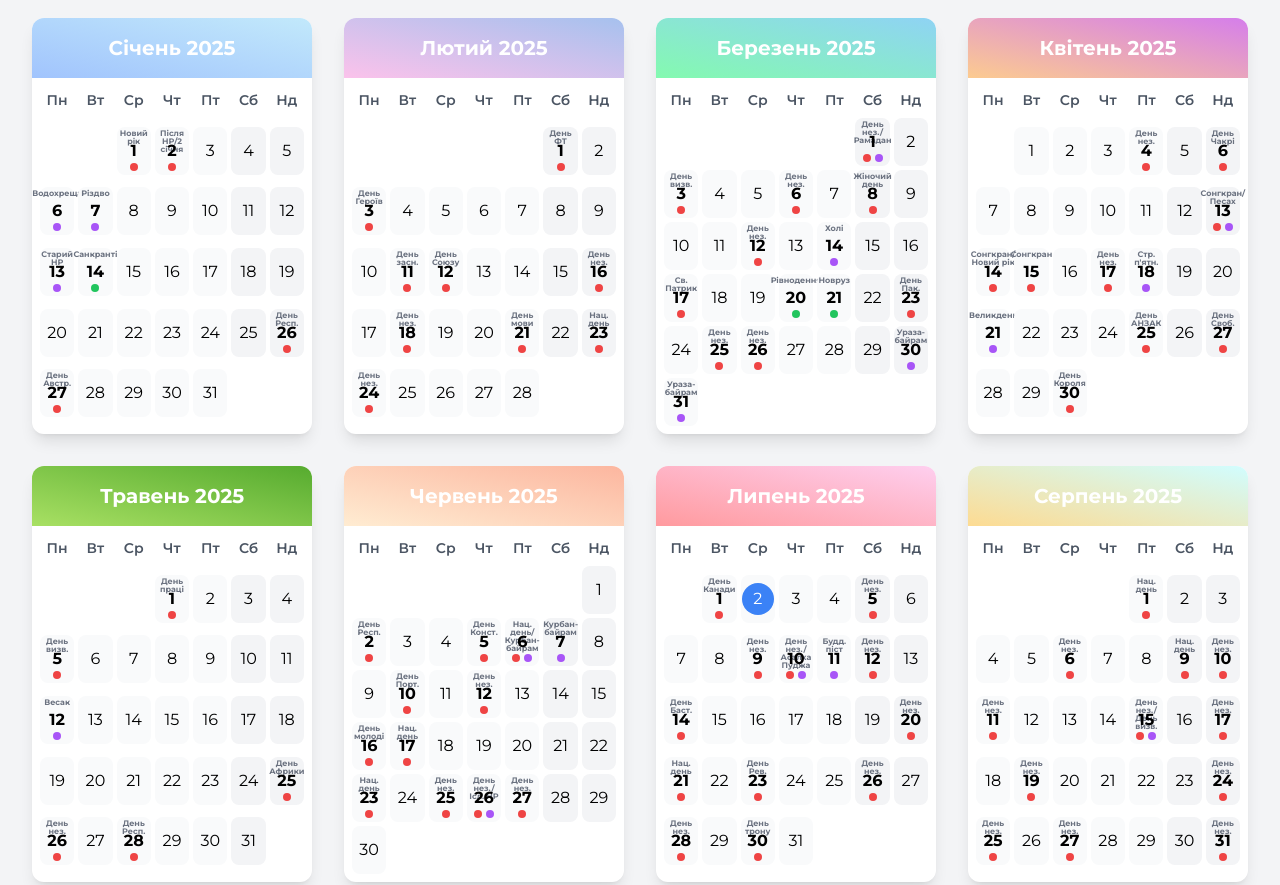
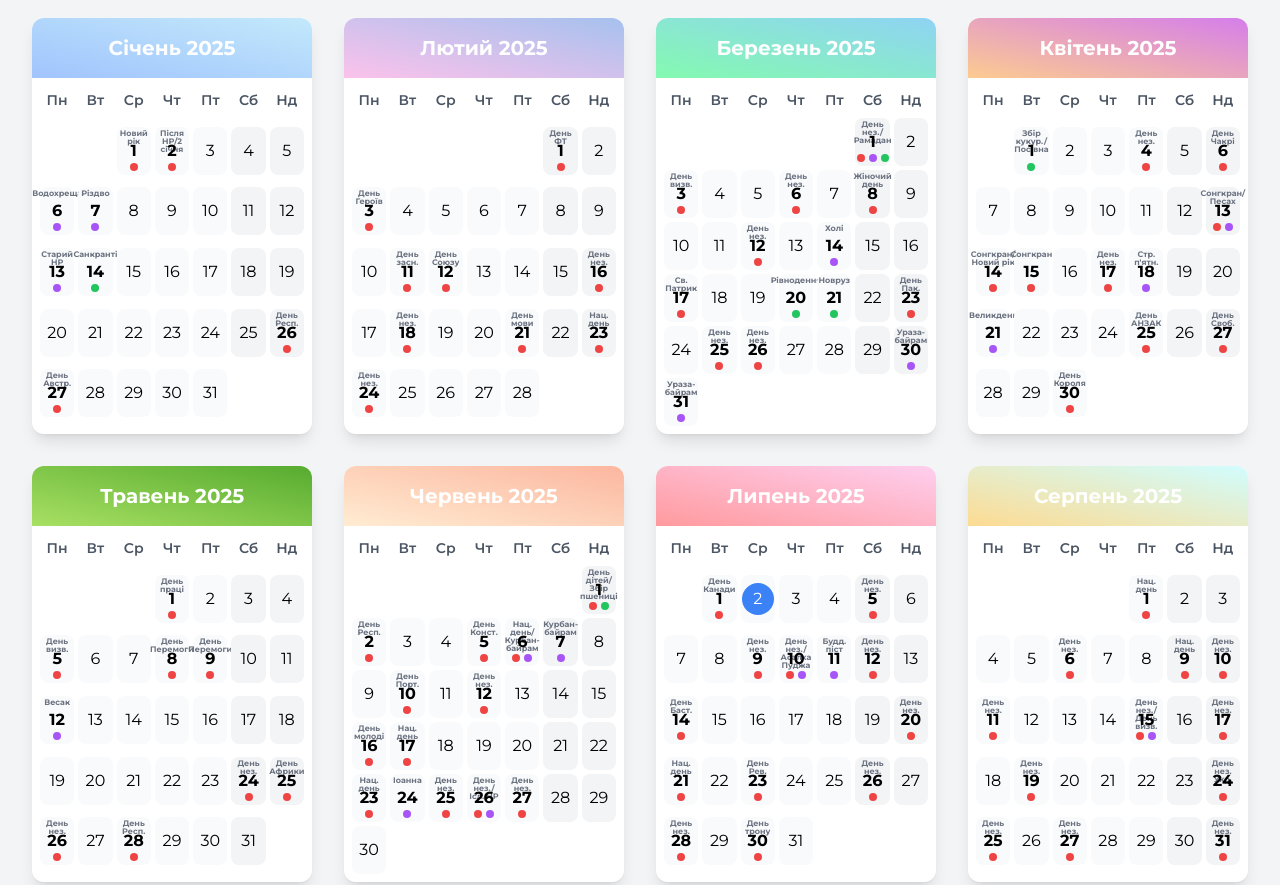
Before and after one commit to Rinado73/Kateryna, a plain HTML site: page index.html in a window 1280 px wide. Shown: the part 260-1145 px from the top of the page. Drawn offline with nearby package versions, Linux system fonts and the light colour scheme.

Commit message:
Update index.html

```diff
--- a/index.html
+++ b/index.html
@@ -148,7 +148,7 @@
 
     <script>
         document.addEventListener('DOMContentLoaded', () => {
-            // --- ОНОВЛЕНА БАЗА ДАНИХ СВЯТ ---
+            // --- ПОВНА ОНОВЛЕНА БАЗА ДАНИХ СВЯТ ---
             const holidays = {
                 // СІЧЕНЬ
                 "2025-01-01": [{ name: "Новий рік", shortName: "Новий рік", type: "red", countries: ["Швейцарія", "Сербія", "Японія", "Косово", "Австралія", "Північна Македонія", "Ізраїль", "Молдова", "Грузія", "ПАР", "Вірменія", "Тайвань", "Таїланд", "Казахстан", "Сінгапур", "Нова Зеландія", "Південна Корея", "Туніс", "Ямайка", "Руанда", "Тринідад і Тобаго", "Сенегал", "Сьєрра-Леоне", "Австрія", "Канада", "Німеччина", "Греція", "Болгарія", "Нідерланди", "Бельгія", "Хорватія", "Боснія і Герцеговина", "Кенія", "Танзанія", "Уганда"] }],
@@ -170,7 +170,7 @@
                 "2025-02-23": [{ name: "Національний день", shortName: "Нац. день", type: "red", countries: ["Бруней"] }],
                 "2025-02-24": [{ name: "День Незалежності", shortName: "День нез.", type: "red", countries: ["Естонія"] }],
                 // БЕРЕЗЕНЬ
-                "2025-03-01": [{ name: "День Незалежності", shortName: "День нез.", type: "red", countries: ["Боснія і Герцеговина"] }, { name: "Початок Рамадану", shortName: "Рамадан", type: "purple", countries: ["Ісламські країни"] }],
+                "2025-03-01": [{ name: "День Незалежності", shortName: "День нез.", type: "red", countries: ["Боснія і Герцеговина"] }, { name: "Початок Рамадану", shortName: "Рамадан", type: "purple", countries: ["Ісламські країни"] }, { name: "Початок весняної посівної", shortName: "Посівна", type: "green", countries: ["Північна півкуля"] }],
                 "2025-03-03": [{ name: "День визволення", shortName: "День визв.", type: "red", countries: ["Болгарія"] }],
                 "2025-03-06": [{ name: "День Незалежності", shortName: "День нез.", type: "red", countries: ["Гана"] }],
                 "2025-03-08": [{ name: "Міжнародний жіночий день", shortName: "Жіночий день", type: "red", countries: ["Вірменія", "Грузія", "Казахстан", "Узбекистан", "Молдова"] }],
@@ -185,6 +185,7 @@
                 "2025-03-30": [{ name: "Ід аль-Фітр (Ураза-байрам)", shortName: "Ураза-байрам", type: "purple", countries: ["Ісламські країни"] }],
                 "2025-03-31": [{ name: "Ід аль-Фітр (Ураза-байрам)", shortName: "Ураза-байрам", type: "purple", countries: ["Ісламські країни"] }],
                 // КВІТЕНЬ
+                "2025-04-01": [{ name: "Сезон збору кукурудзи (Африка)", shortName: "Збір кукур.", type: "green", countries: ["Африка"] }, { name: "Початок зимової посівної", shortName: "Посівна", type: "green", countries: ["Південна півкуля"] }],
                 "2025-04-04": [{ name: "День Незалежності", shortName: "День нез.", type: "red", countries: ["Сенегал"] }],
                 "2025-04-06": [{ name: "День Чакрі", shortName: "День Чакрі", type: "red", countries: ["Таїланд"] }],
                 "2025-04-13": [{ name: "Сонгкран (Тайський Новий рік)", shortName: "Сонгкран", type: "red", countries: ["Таїланд"] }, { name: "Песах", shortName: "Песах", type: "purple", countries: ["Ізраїль"] }],
@@ -199,20 +200,25 @@
                 // ТРАВЕНЬ
                 "2025-05-01": [{ name: "День праці", shortName: "День праці", type: "red", countries: ["Швейцарія", "Алжир", "Сербія", "Косово", "Північна Македонія", "Молдова", "Бангладеш", "Нігерія", "Грузія", "Вірменія", "Казахстан", "Узбекистан", "Кот-д'Івуар", "Шрі-Ланка", "Судан", "Пакистан", "Бенін", "Ботсвана", "Індонезія", "Того", "Гана", "Малайзія", "Ангола", "Ефіопія", "Сінгапур", "Замбія", "Філіппіни", "Зімбабве", "Гвінея", "Лесото", "Південна Корея", "Туніс", "Руанда", "Камерун", "Тринідад і Тобаго", "Сенегал", "Китай", "Сьєрра-Леоне", "Австрія", "Німеччина", "Греція", "Болгарія", "Бельгія", "Хорватія", "Нігер", "Боснія і Герцеговина", "Марокко", "Туреччина", "Кенія", "Танзанія", "Уганда"] }],
                 "2025-05-05": [{ name: "День визволення", shortName: "День визв.", type: "red", countries: ["Нідерланди"] }],
+                "2025-05-08": [{ name: "День Перемоги в Європі", shortName: "День Перемоги", type: "red", countries: ["Європейські країни"] }],
+                "2025-05-09": [{ name: "День Перемоги", shortName: "День Перемоги", type: "red", countries: ["Вірменія", "Казахстан", "Узбекистан"] }],
                 "2025-05-12": [{ name: "Весак", shortName: "Весак", type: "purple", countries: ["Таїланд", "Камбоджа", "М'янма", "Шрі-Ланка", "В'єтнам"] }],
+                "2025-05-24": [{ name: "День Незалежності", shortName: "День нез.", type: "red", countries: ["Еритрея"] }],
                 "2025-05-25": [{ name: "День Африки", shortName: "День Африки", type: "red", countries: ["Африканські країни"] }],
                 "2025-05-26": [{ name: "День Незалежності", shortName: "День нез.", type: "red", countries: ["Грузія"] }],
                 "2025-05-28": [{ name: "День Республіки", shortName: "День Респ.", type: "red", countries: ["Вірменія"] }],
                 // ЧЕРВЕНЬ
+                "2025-06-01": [{ name: "День дітей", shortName: "День дітей", type: "red", countries: ["Китай"] }, { name: "Сезон збору пшениці", shortName: "Збір пшениці", type: "green", countries: ["Північна півкуля"] }, { name: "Початок мусонної посівної", shortName: "Посівна", type: "green", countries: ["Південна Азія"] }],
                 "2025-06-02": [{ name: "День Республіки", shortName: "День Респ.", type: "red", countries: ["Італія"] }],
                 "2025-06-05": [{ name: "День Конституції", shortName: "День Конст.", type: "red", countries: ["Данія"] }],
                 "2025-06-06": [{ name: "Національний день", shortName: "Нац. день", type: "red", countries: ["Швеція"] }, { name: "Ід аль-Адха (Курбан-байрам)", shortName: "Курбан-байрам", type: "purple", countries: ["Ісламські країни"] }],
                 "2025-06-07": [{ name: "Ід аль-Адха (Курбан-байрам)", shortName: "Курбан-байрам", type: "purple", countries: ["Ісламські країни"] }],
                 "2025-06-10": [{ name: "День Португалії", shortName: "День Порт.", type: "red", countries: ["Португалія"] }],
-                "2025-06-12": [{ name: "День Незалежності", shortName: "День нез.", type: "red", countries: ["Філіппіни", "Росія"] }],
+                "2025-06-12": [{ name: "День Незалежності", shortName: "День нез.", type: "red", countries: ["Філіппіни"] }],
                 "2025-06-16": [{ name: "День молоді", shortName: "День молоді", type: "red", countries: ["ПАР"] }],
                 "2025-06-17": [{ name: "Національний день", shortName: "Нац. день", type: "red", countries: ["Ісландія"] }],
                 "2025-06-23": [{ name: "Національний день", shortName: "Нац. день", type: "red", countries: ["Люксембург"] }],
+                "2025-06-24": [{ name: "День святого Іоанна", shortName: "Іоанна", type: "purple", countries: ["Різні країни"] }],
                 "2025-06-25": [{ name: "День Незалежності", shortName: "День нез.", type: "red", countries: ["Хорватія", "Словенія"] }],
                 "2025-06-26": [{ name: "День Незалежності", shortName: "День нез.", type: "red", countries: ["Мадагаскар"] }, { name: "Ісламський Новий рік", shortName: "Ісл. НР", type: "purple", countries: ["Ісламські країни"] }],
                 "2025-06-27": [{ name: "День Незалежності", shortName: "День нез.", type: "red", countries: ["Джибуті"] }],
@@ -239,12 +245,12 @@
                 "2025-08-15": [{ name: "День Незалежності", shortName: "День нез.", type: "red", countries: ["Індія"] }, { name: "День визволення", shortName: "День визв.", type: "red", countries: ["Південна Корея"] }, { name: "Успіння Пресвятої Богородиці", shortName: "Успіння", type: "purple", countries: ["Австрія", "Бельгія", "Франція", "Греція", "Італія", "Польща", "Португалія", "Іспанія"] }],
                 "2025-08-17": [{ name: "День Незалежності", shortName: "День нез.", type: "red", countries: ["Індонезія"] }],
                 "2025-08-19": [{ name: "День Незалежності", shortName: "День нез.", type: "red", countries: ["Афганістан"] }],
-                "2025-08-24": [{ name: "День Незалежності", shortName: "День нез.", type: "red", countries: ["Україна"] }],
+                "2025-08-24": [{ name: "День Незалежності України", shortName: "День нез. Укр.", type: "red", countries: ["Україна"] }],
                 "2025-08-25": [{ name: "День Незалежності", shortName: "День нез.", type: "red", countries: ["Уругвай"] }],
                 "2025-08-27": [{ name: "День Незалежності", shortName: "День нез.", type: "red", countries: ["Молдова"] }],
                 "2025-08-31": [{ name: "День Незалежності", shortName: "День нез.", type: "red", countries: ["Малайзія", "Тринідад і Тобаго", "Киргизстан"] }],
                 // ВЕРЕСЕНЬ
-                "2025-09-01": [{ name: "День Незалежності", shortName: "День нез.", type: "red", countries: ["Узбекистан"] }, { name: "Сезон збору рису (Азія)", shortName: "Збір рису", type: "green", countries: ["Азія"] }],
+                "2025-09-01": [{ name: "День Незалежності", shortName: "День нез.", type: "red", countries: ["Узбекистан"] }, { name: "Сезон збору рису (Азія)", shortName: "Збір рису", type: "green", countries: ["Азія"] }, { name: "Сезон збору бавовни", shortName: "Збір бавовни", type: "green", countries: ["Різні країни"] }],
                 "2025-09-02": [{ name: "День Незалежності", shortName: "День нез.", type: "red", countries: ["В'єтнам"] }],
                 "2025-09-03": [{ name: "День Незалежності", shortName: "День нез.", type: "red", countries: ["Катар"] }],
                 "2025-09-04": [{ name: "Мавлід ан-Набі", shortName: "Мавлід", type: "purple", countries: ["Ісламські країни"] }],
@@ -398,7 +404,7 @@
 
                 const sortedCountries = Array.from(countries).sort((a, b) => a.localeCompare(b, 'uk'));
                 sortedCountries.forEach(country => {
-                    if (country !== "Більшість країн світу" && country !== "Ісламські країни" && country !== "Християнські країни" && country !== "Африканські країни") {
+                    if (country && !country.includes("країни") && !country.includes("світ") && !country.includes("півкуля") && !country.includes("Азія") ) {
                          countryFilter.appendChild(Object.assign(document.createElement('option'), { value: country, textContent: country }));
                     }
                 });
```
